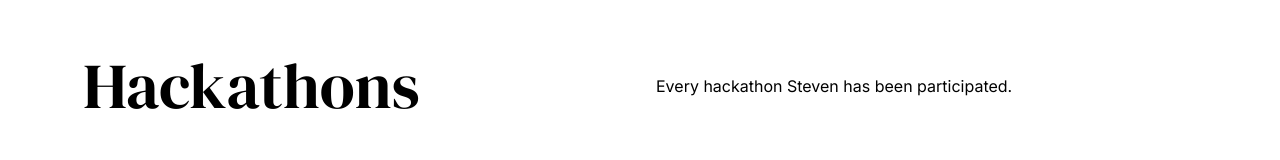
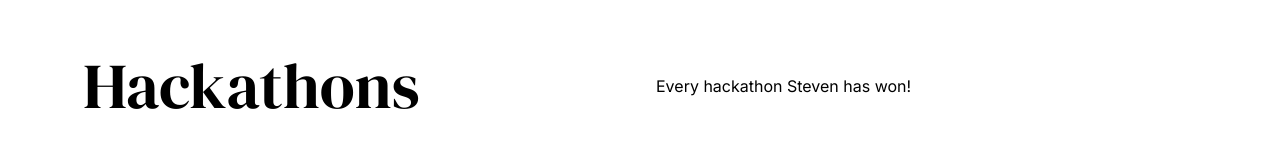
Before and after one commit to stevenlriv/stevenlriv-website, a Next.js app: page /hackathons in a window 1280 px wide. Shown: the part 328-488 px from the top of the page. Built offline with nearby package versions, Linux system fonts and the light colour scheme.

Commit message:
hackathons.js copy update

```diff
--- a/pages/hackathons.js
+++ b/pages/hackathons.js
@@ -12,7 +12,7 @@ export default function Home() {
         type="website"
         url="https://riverasteven.com/hackathons"
         imgURL="https://riverasteven.com/images/social-banner.png"
-        description="Every hackathon Steven has been participated."
+        description="Every hackathon Steven has won!"
       />
 
       <div className="antialiased bg-body text-body font-body">
@@ -35,7 +35,7 @@ export default function Home() {
               </div>
               <div className="w-full lg:w-1/2 px-4">
                 <p className="max-w-lg leading-8">
-                  Every hackathon Steven has been participated.
+                  Every hackathon Steven has won!
                 </p>
               </div>
             </div>
```
